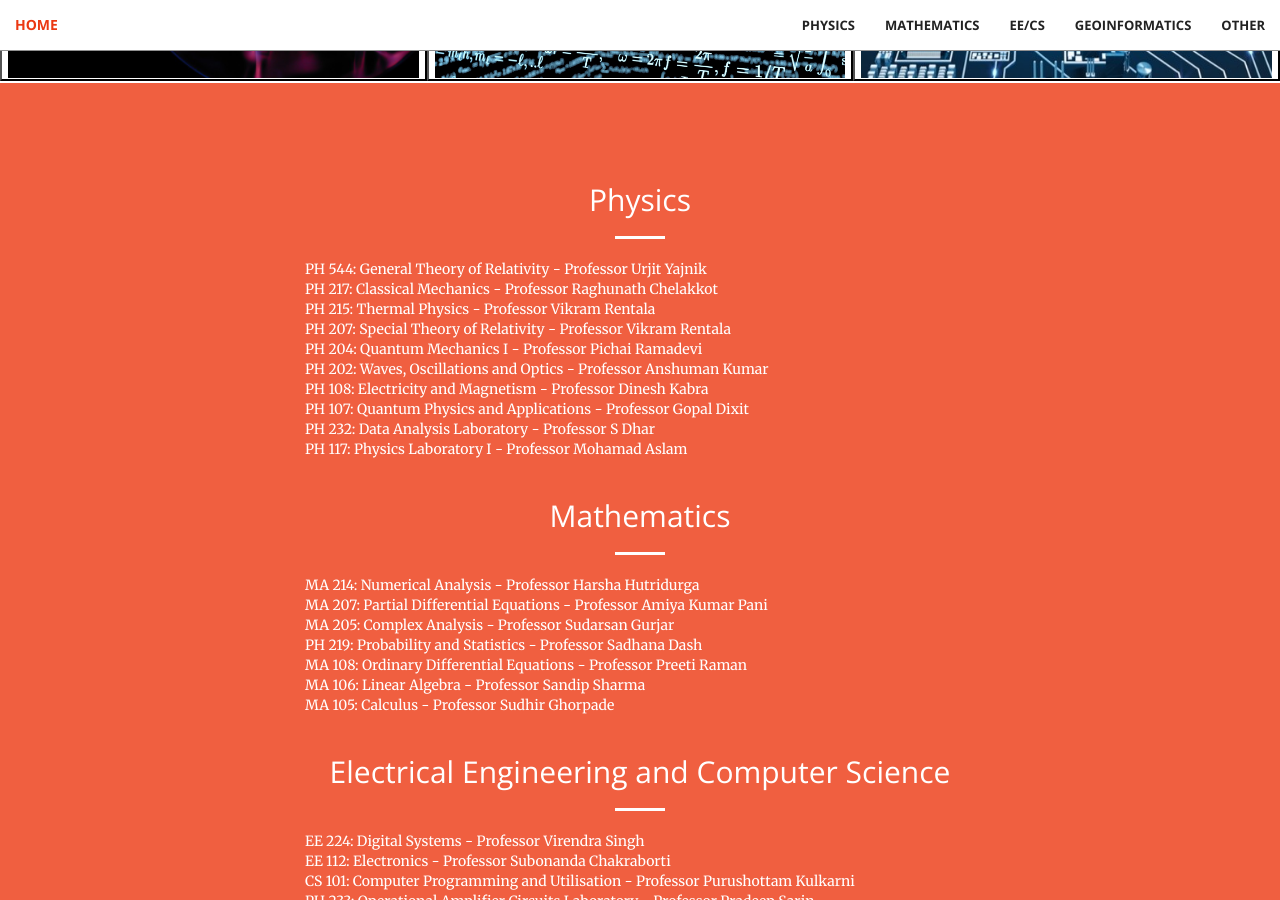
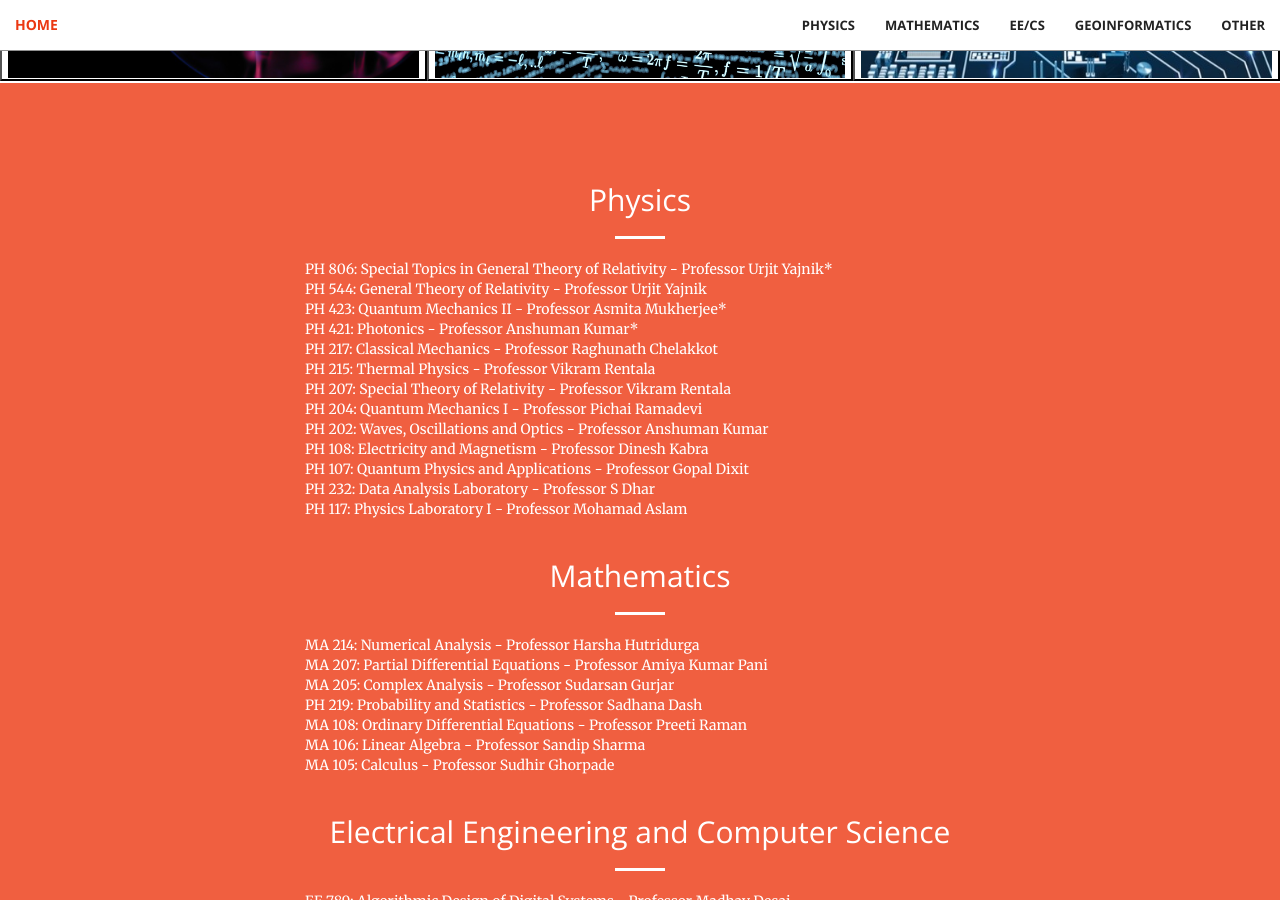
Before and after one commit to aravindbharathi/aravindbharathi.github.io, a Jekyll site: the page courses/index.html, which Jekyll copies as it is, in a window 1280 px wide and 900 px high, scrolled down 1133 px. Built offline with Jekyll 4.4.1, drawn with Linux system fonts in a browser that asks for light colours; some of the changed text lies outside the part shown.

Commit message:
Update index.html

```diff
--- a/courses/index.html
+++ b/courses/index.html
@@ -168,7 +168,10 @@
                     <hr class="light">
                     <p class="text-faded">
                     <ul align="left">
+                    PH 806: Special Topics in General Theory of Relativity - Professor Urjit Yajnik*<br>
                     PH 544: General Theory of Relativity - Professor Urjit Yajnik<br>
+                    PH 423: Quantum Mechanics II - Professor Asmita Mukherjee*<br>
+                    PH 421: Photonics - Professor Anshuman Kumar*<br>
                     PH 217: Classical Mechanics - Professor Raghunath Chelakkot<br>
                     PH 215: Thermal Physics - Professor Vikram Rentala<br>
                     PH 207: Special Theory of Relativity - Professor Vikram Rentala<br>
@@ -201,12 +204,15 @@
                     <hr class="light">
                     <p class="text-faded">
                     <ul align="left">
+                    EE 789: Algorithmic Design of Digital Systems - Professor Madhav Desai<br>
                     EE 224: Digital Systems - Professor Virendra Singh<br>
                     EE 112: Electronics - Professor Subonanda Chakraborti<br>
                     CS 101: Computer Programming and Utilisation - Professor Purushottam Kulkarni<br>
+                    PH 435: Microprocessors Laboratory - Professor Varun Bhalerao*<br>
+                    PH 230: Digital Electronics Laboratory - Professor Varun Bhalerao*<br>
                     PH 233: Operational Amplifier Circuits Laboratory - Professor Pradeep Sarin<br>
                     PH 231: Transistor Circuits Laboratory - Professor Pradeep Sarin<br>
-                    OCW 6.046: Design and Analysis of Algorithms - Professor Erik Demaine<br>
+                    OCW 6.046: Design and Analysis of Algorithms - Professor Erik Demaine*<br>
                     OCW 6.006: Introduction to Algorithms - Professor Srinivas Devadas<br>
                     </ul>
                     </p>
@@ -225,6 +231,7 @@
                     <hr class="light">
                     <p class="text-faded">
                     <ul align="left">
+                    <!--HS 3xx: -->
                     ME 119: Engineering Graphics and Drawing - Professor Amitava De<br>
                     ME 113: Workshop Practice - Professor Amitava De<br>
                     HS 101: Economics - Professor Krishnan Narayanan<br>
```
